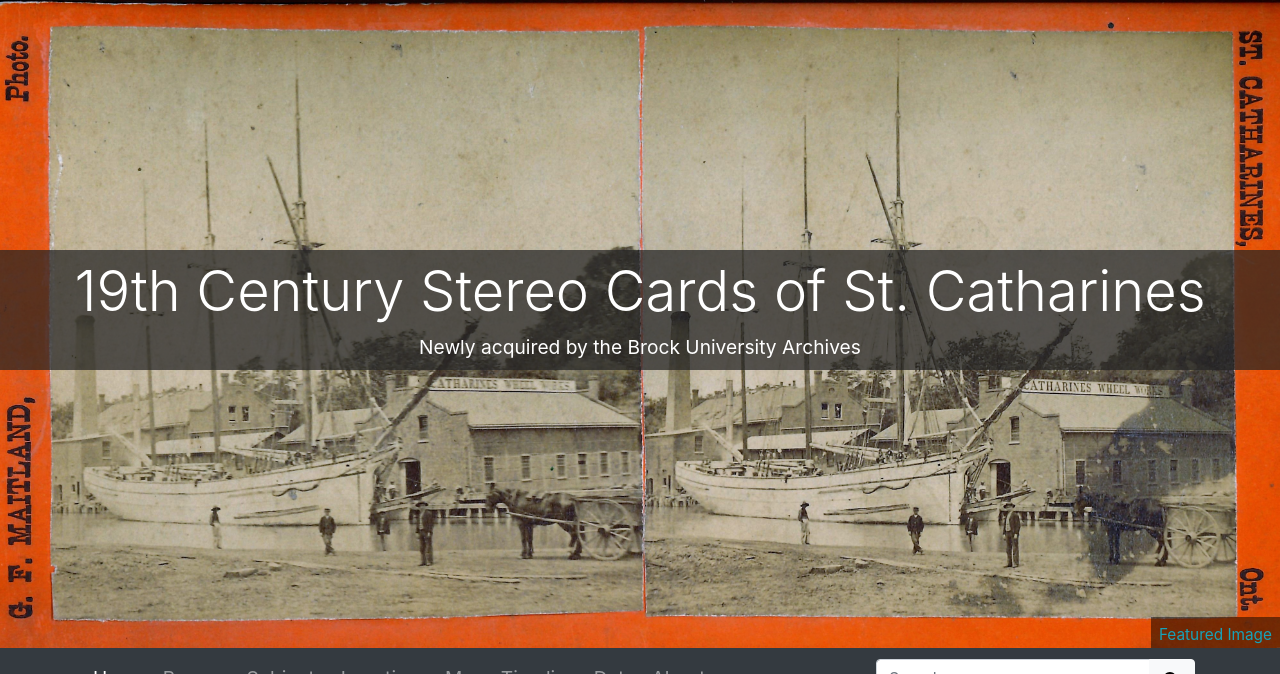
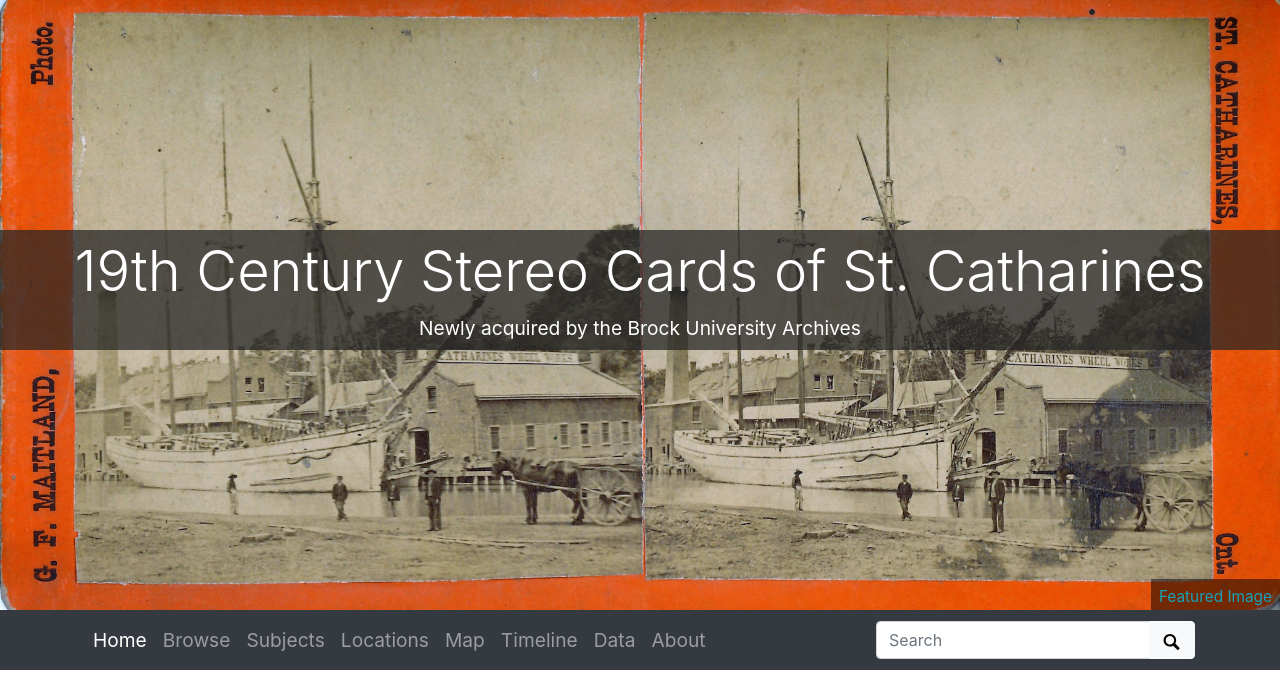
Before and after one commit to dsharron/StCatharinesStereoCards, a Jekyll site: the page built from index.md, in a window 1280 px wide. Shown: the top 674 px of the page. Built offline with Jekyll 4.4.1, drawn with Linux system fonts in a browser that asks for light colours; grey boxes are pictures that could not be loaded.

Commit message:
Update theme.yml

```diff
--- a/_data/theme.yml
+++ b/_data/theme.yml
@@ -10,7 +10,7 @@
 # use either an objectid (from an item in this collect), a relative location of an image in this repo (ex. /assets/img/feature.jpg), or a full url to an image elsewhere
 featured-image: card3
 # optional: add extra padding around collection title for a larger image feature.
-home-title-y-padding: 13em
+home-title-y-padding: 12em
 # optional: change position of background image, center, top, bottom
 home-banner-image-position: bottom
 # height of the carousel at the bottom of the home page; this is in px, but just enter a number (don't include "px"). Default is 300
@@ -28,7 +28,7 @@ featured-locations-max: 3 # set number of top locations to display if auto gener
 #
 # Featured image on About page - if left blank, CB will use image featured on the home page
 # use either an objectid (from an item in this collect), a relative location of an image in this repo (ex. /assets/img/feature.jpg), or a full url to an image elsewhere
-about-featured-image: https://cdil.lib.uidaho.edu/images/palouse_sm.jpg
+about-featured-image: card4
 
 ##########
 # BROWSE PAGE
```
